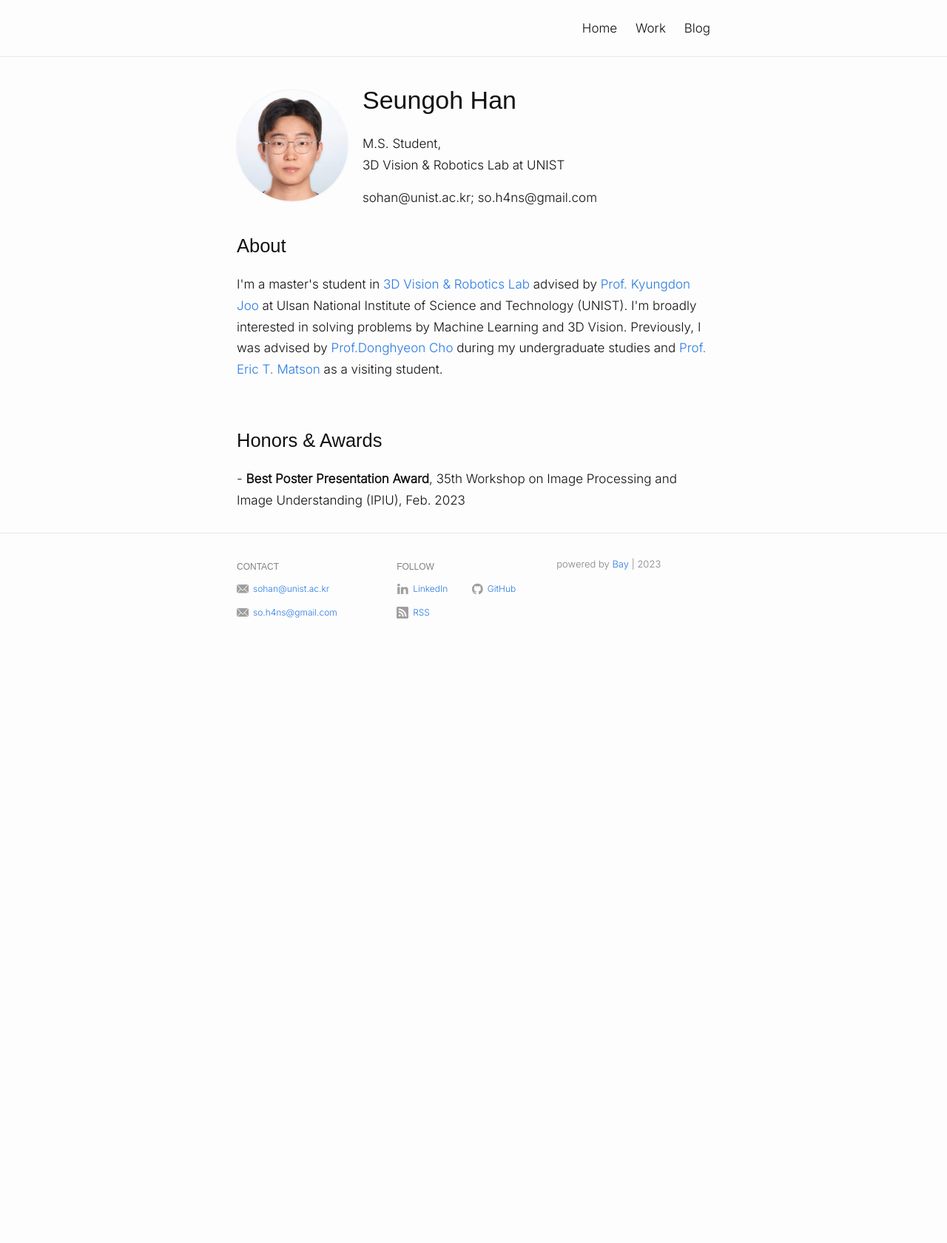
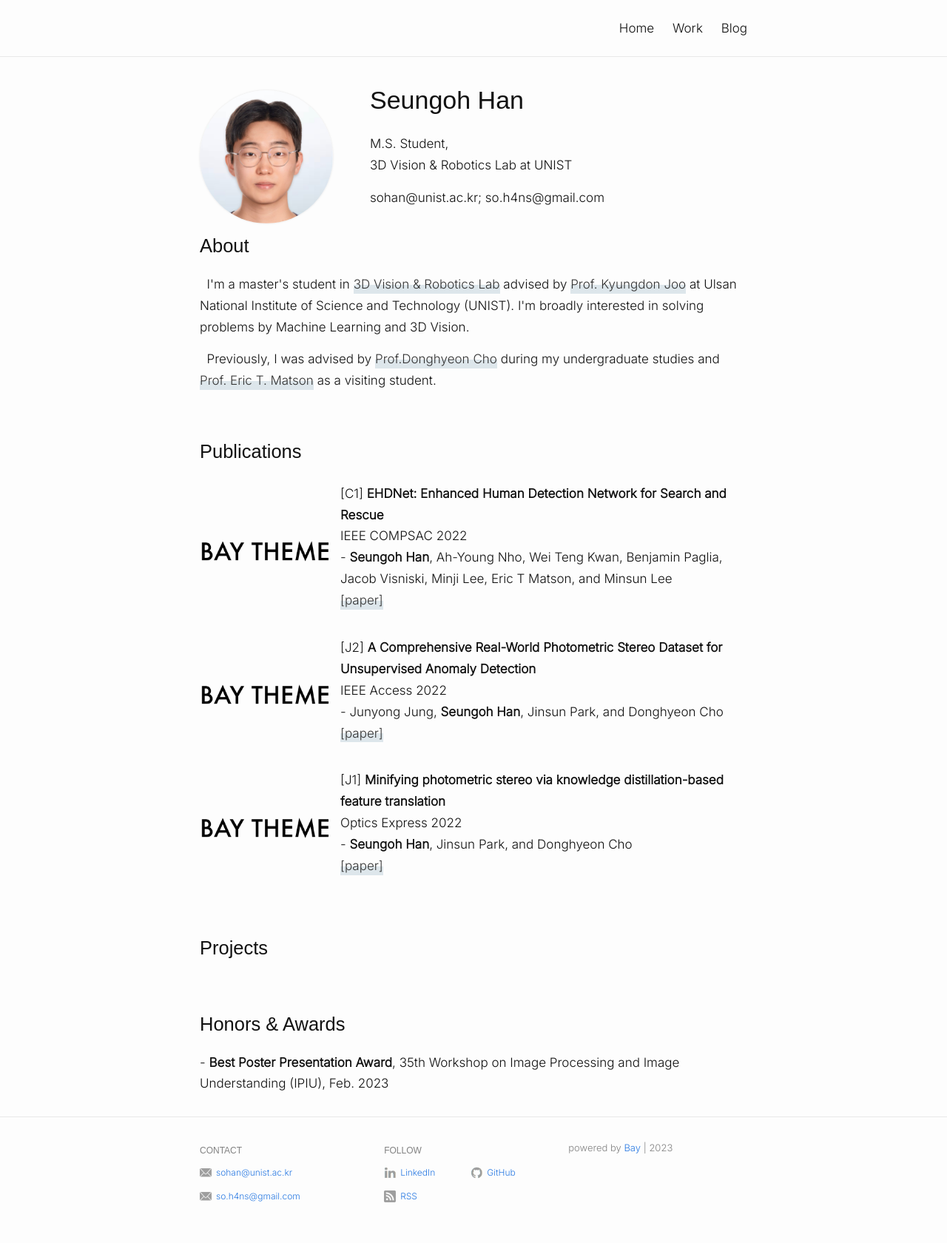
Before and after one commit to seung0h/seung0h.github.io, a Jekyll site: the page built from index.md, in a window 1280 px wide. Shown: the whole page at 74% size. Built offline with Jekyll 4.4.1, drawn with Linux system fonts in a browser that asks for light colours; before the commit the page ends 900 px from its top, so only the background shows below that.

Commit message:
add sections & link style

```diff
--- a/_layouts/home.html
+++ b/_layouts/home.html
@@ -24,13 +24,16 @@
           {{ content }}
         </div>
 
-        <!-- <div>
+        <div class="section">
           <h2>Publications</h2>
+          {% include_relative contents/pubs.md %}
         </div>
 
-        <div>
+        <div class="section">
           <h2>Projects</h2>
+          {% include_relative contents/projects.md %}
         </div>
+        <!--
 
         <div>
           <h2>Experiences</h2>
@@ -38,7 +41,7 @@
       -->
         <div class="section">
           <h2>Honors & Awards</h2>
-          {% include_relative honors.md %}
+          {% include_relative contents/honors.md %}
         </div>
 
       </div>
--- a/_sass/_base.scss
+++ b/_sass/_base.scss
@@ -177,8 +177,8 @@ pre {
  * Wrapper
  */
 .wrapper {
-  max-width: -webkit-calc(700px - (#{$spacing-unit} * 2));
-  max-width:         calc(700px - (#{$spacing-unit} * 2));
+  max-width: -webkit-calc(800px - (#{$spacing-unit} * 2));
+  max-width:         calc(800px - (#{$spacing-unit} * 2));
   margin-right: auto;
   margin-left: auto;
   padding-right: $spacing-unit;
@@ -221,3 +221,34 @@ pre {
     }
   }
 }
+
+.paper{
+  display: flex;
+  align-items: center;
+  margin-top: 20px;
+}
+
+.thumbnail {
+  max-width: 180px;
+  margin-right: 10px;
+}
+
+.link {
+  position: relative;
+  font-weight: 500;
+  text-decoration: none;
+  color: #333;
+  display: inline-block;
+}
+
+.link::before {
+  content: "";
+  width: 100%;
+  height: 12px;
+  background-color: rgb(221, 230, 235);
+  display: block;
+  position: absolute;
+  bottom: 2px;
+  z-index: -1;
+
+}
--- a/_sass/_site.scss
+++ b/_sass/_site.scss
@@ -1,9 +1,9 @@
 .profile-pic {
   float: left;
-  width: 150px;
+  width: 180px;
   border-radius: 50%;
   margin-top: 15px;
-  margin-right: 20px;
+  margin-right: 50px;
   box-shadow: 0 0 3px rgba(0, 0, 0, 0.1);
   object-fit: cover;
 
--- /dev/null
+++ b/contents/pubs.md
@@ -0,0 +1,26 @@
+<div class="paper">
+    <img src="assets/img/title.png" class="thumbnail"></img>
+    <p>
+    [C1] <b>EHDNet: Enhanced Human Detection Network for Search and Rescue</b><br> IEEE COMPSAC 2022<br>
+    - <b>Seungoh Han</b>, Ah-Young Nho, Wei Teng Kwan, Benjamin Paglia, Jacob Visniski, Minji Lee, Eric T Matson, and Minsun Lee<br>
+    <a class="link">[paper]</a>
+    </p>
+</div>
+
+<div class="paper">
+    <img src="assets/img/title.png" class="thumbnail"></img>
+    <p>
+    [J2] <b>A Comprehensive Real-World Photometric Stereo Dataset for Unsupervised Anomaly Detection</b><br> IEEE Access 2022<br>
+    - Junyong Jung, <b>Seungoh Han</b>, Jinsun Park, and Donghyeon Cho<br>
+    <a class="link">[paper]</a>
+    </p>
+</div>
+
+<div class="paper">
+    <img src="assets/img/title.png" class="thumbnail"></img>
+    <p>
+    [J1] <b>Minifying photometric stereo via knowledge distillation-based feature translation</b><br> Optics Express 2022<br>
+    - <b>Seungoh Han</b>, Jinsun Park, and Donghyeon Cho<br>
+    <a class="link">[paper]</a>
+    </p>
+</div>
--- a/index.md
+++ b/index.md
@@ -6,7 +6,8 @@ profile_picture:
 ---
 
 <p>
-  I'm a master's student in <a href="https://unist.info/">3D Vision & Robotics Lab</a> advised by <a href="https://scholar.google.co.kr/citations?user=hNxIPzMAAAAJ&hl=ko">Prof. Kyungdon Joo</a> at Ulsan National Institute of Science and Technology (UNIST). I'm broadly interested in solving problems by Machine Learning and 3D Vision.
-
-  Previously, I was advised by <a href="https://scholar.google.com/citations?user=zj-NER4AAAAJ&hl=ko">Prof.Donghyeon Cho</a> during my undergraduate studies and <a href="https://scholar.google.com/citations?user=SY_I6OMAAAAJ&hl=en">Prof. Eric T. Matson</a> as a visiting student.
+  &nbsp;&nbsp;I'm a master's student in <a class="link" href="https://unist.info/">3D Vision & Robotics Lab</a> advised by <a class="link" href="https://scholar.google.co.kr/citations?user=hNxIPzMAAAAJ&hl=ko">Prof. Kyungdon Joo</a> at Ulsan National Institute of Science and Technology (UNIST). I'm broadly interested in solving problems by Machine Learning and 3D Vision.
 </p>
+<p>
+  &nbsp;&nbsp;Previously, I was advised by <a class="link" href="https://scholar.google.com/citations?user=zj-NER4AAAAJ&hl=ko">Prof.Donghyeon Cho</a> during my undergraduate studies and <a class="link" href="https://scholar.google.com/citations?user=SY_I6OMAAAAJ&hl=en">Prof. Eric T. Matson</a> as a visiting student.
+</p>
```
Also changed, not shown: contents/honors.md (renamed from honors.md), contents/projects.md (added).
